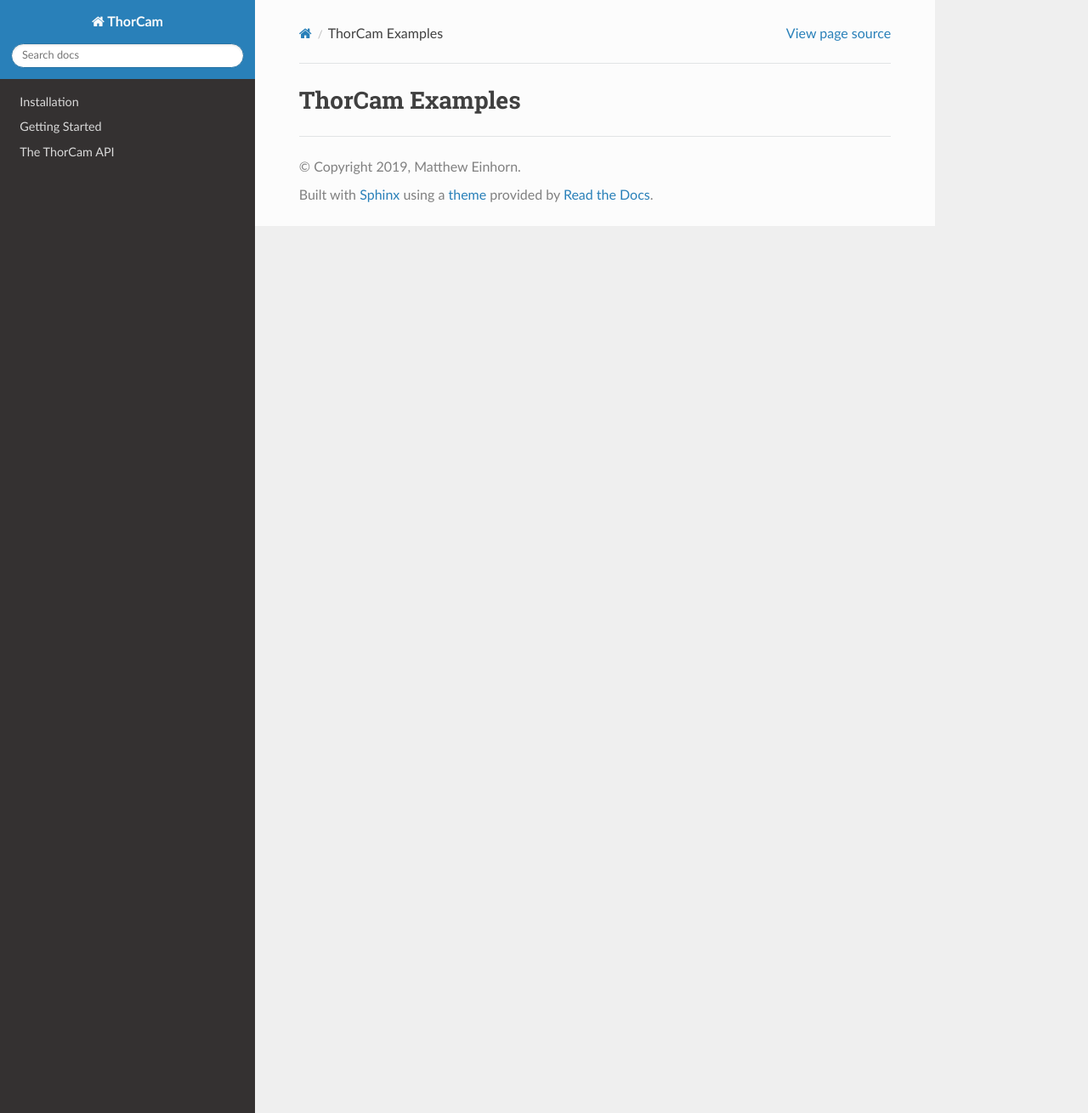
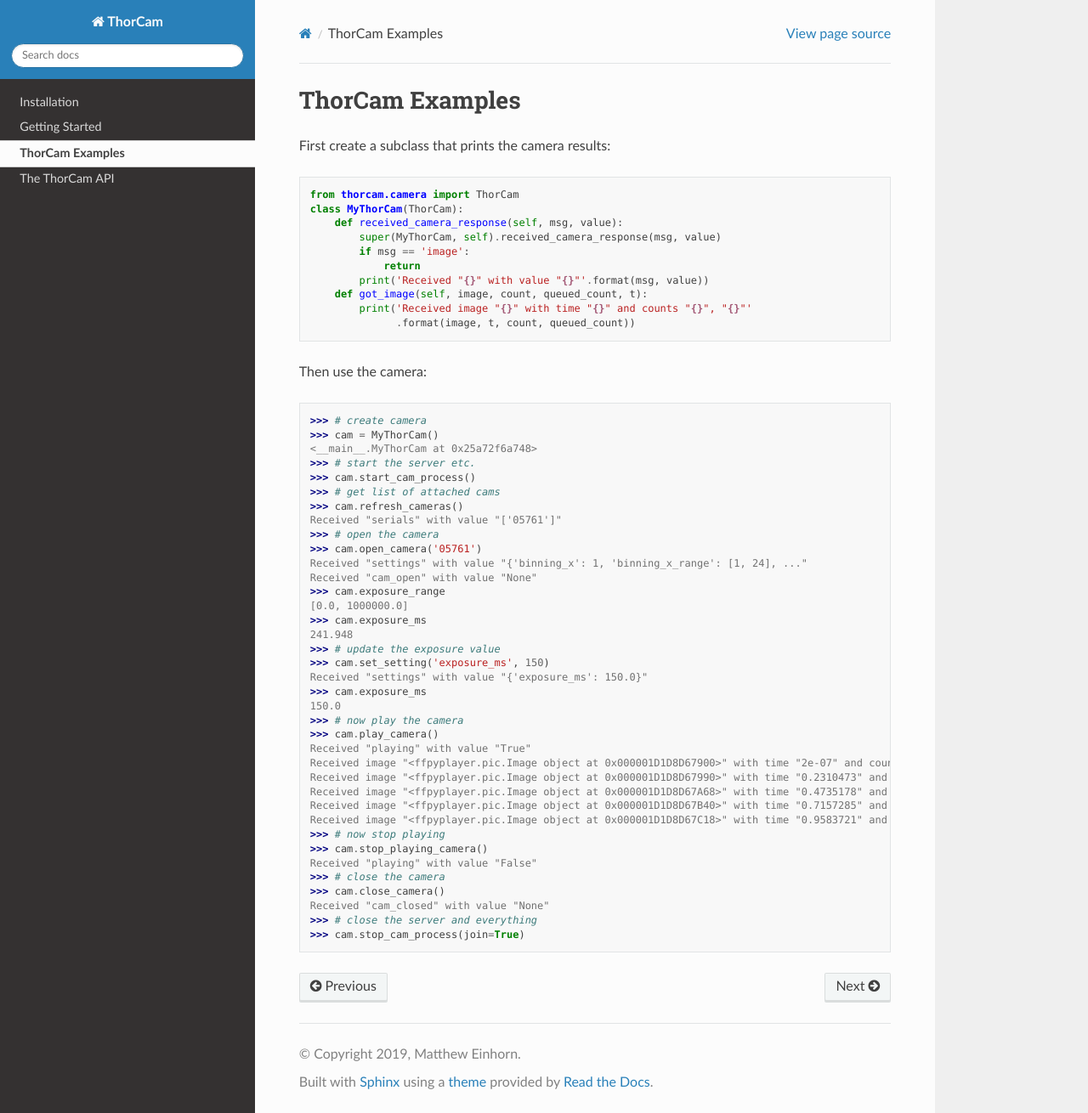
Before and after one commit to matham/thorcam, a Sphinx documentation site: the page built from doc/source/examples.rst, in a window 1280 px wide and 1310 px high. Shown: the whole window at 85% size. Built offline with Sphinx 7.4.7 and the Read the Docs theme 2.0.0, drawn with Linux system fonts in a browser that asks for light colours.

Commit message:
Fix docs.

```diff
--- a/doc/source/api/api.rst
+++ b/doc/source/api/api.rst
@@ -1,4 +1,4 @@
-.. thorcam-root-api:
+.. _thorcam-root-api:
 
 ########################
   The ThorCam API
--- a/doc/source/examples.rst
+++ b/doc/source/examples.rst
@@ -2,3 +2,60 @@
 
 ThorCam Examples
 ======================
+
+First create a subclass that prints the camera results:
+
+.. code-block:: python
+
+    from thorcam.camera import ThorCam
+    class MyThorCam(ThorCam):
+        def received_camera_response(self, msg, value):
+            super(MyThorCam, self).received_camera_response(msg, value)
+            if msg == 'image':
+                return
+            print('Received "{}" with value "{}"'.format(msg, value))
+        def got_image(self, image, count, queued_count, t):
+            print('Received image "{}" with time "{}" and counts "{}", "{}"'
+                  .format(image, t, count, queued_count))
+
+Then use the camera:
+
+.. code-block:: python
+
+    >>> # create camera
+    >>> cam = MyThorCam()
+    <__main__.MyThorCam at 0x25a72f6a748>
+    >>> # start the server etc.
+    >>> cam.start_cam_process()
+    >>> # get list of attached cams
+    >>> cam.refresh_cameras()
+    Received "serials" with value "['05761']"
+    >>> # open the camera
+    >>> cam.open_camera('05761')
+    Received "settings" with value "{'binning_x': 1, 'binning_x_range': [1, 24], ..."
+    Received "cam_open" with value "None"
+    >>> cam.exposure_range
+    [0.0, 1000000.0]
+    >>> cam.exposure_ms
+    241.948
+    >>> # update the exposure value
+    >>> cam.set_setting('exposure_ms', 150)
+    Received "settings" with value "{'exposure_ms': 150.0}"
+    >>> cam.exposure_ms
+    150.0
+    >>> # now play the camera
+    >>> cam.play_camera()
+    Received "playing" with value "True"
+    Received image "<ffpyplayer.pic.Image object at 0x000001D1D8D67900>" with time "2e-07" and counts "1", "1"
+    Received image "<ffpyplayer.pic.Image object at 0x000001D1D8D67990>" with time "0.2310473" and counts "2", "1"
+    Received image "<ffpyplayer.pic.Image object at 0x000001D1D8D67A68>" with time "0.4735178" and counts "3", "1"
+    Received image "<ffpyplayer.pic.Image object at 0x000001D1D8D67B40>" with time "0.7157285" and counts "4", "1"
+    Received image "<ffpyplayer.pic.Image object at 0x000001D1D8D67C18>" with time "0.9583721" and counts "5", "1"
+    >>> # now stop playing
+    >>> cam.stop_playing_camera()
+    Received "playing" with value "False"
+    >>> # close the camera
+    >>> cam.close_camera()
+    Received "cam_closed" with value "None"
+    >>> # close the server and everything
+    >>> cam.stop_cam_process(join=True)
--- a/doc/source/index.rst
+++ b/doc/source/index.rst
@@ -10,6 +10,7 @@
 
    installation.rst
    getting_started.rst
+   examples.rst
 
    api/api.rst
 
```
Also changed, not shown: README.md (+64 -0 lines), doc/source/getting_started.rst (+11 -1 lines), doc/source/installation.rst (+6 -4 lines), thorcam/__init__.py (+5 -3 lines), 1 other file.
